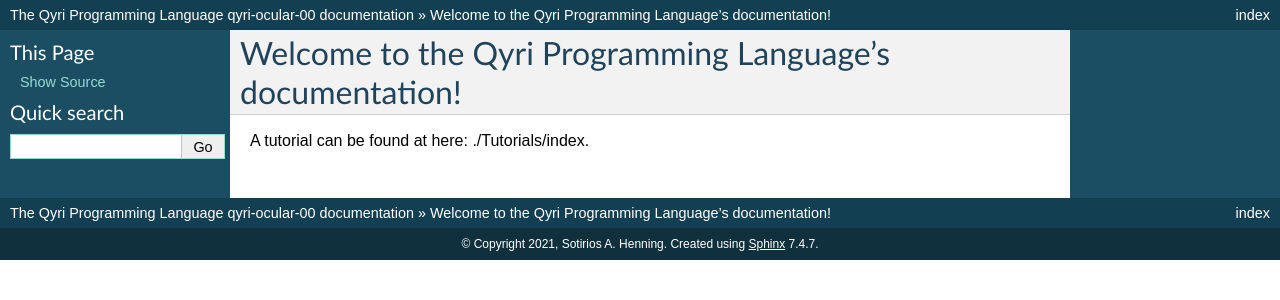
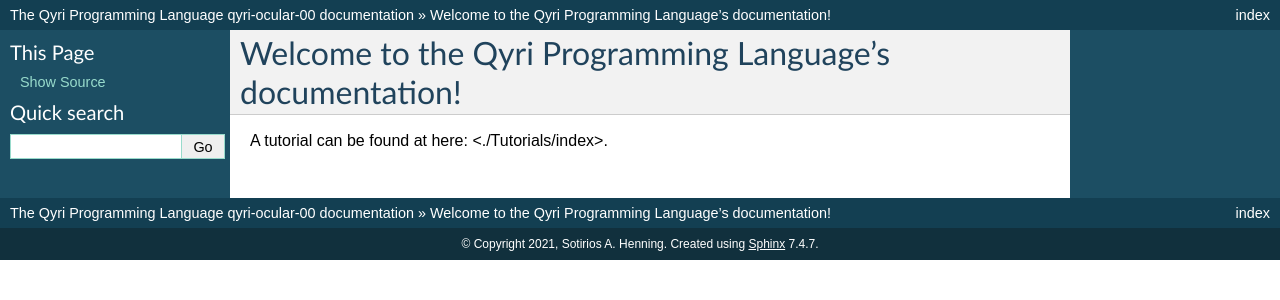
Before and after one commit to Xinovaz/qyri-lang, a Sphinx documentation site: the page built from docs/source/index.rst, in a window 1280 px wide. Shown: the top 300 px of the page. Built offline with Sphinx 7.4.7, drawn with Linux system fonts in a browser that asks for light colours; part of the change alters nothing that is shown.

```diff
--- a/docs/source/index.rst
+++ b/docs/source/index.rst
@@ -1,4 +1,4 @@
 Welcome to the Qyri Programming Language’s documentation!
 ========================================================
 
-A tutorial can be found at here: :doc:`./Tutorials/index`.
+A tutorial can be found at here: :doc:`<./Tutorials/index>`.
```
